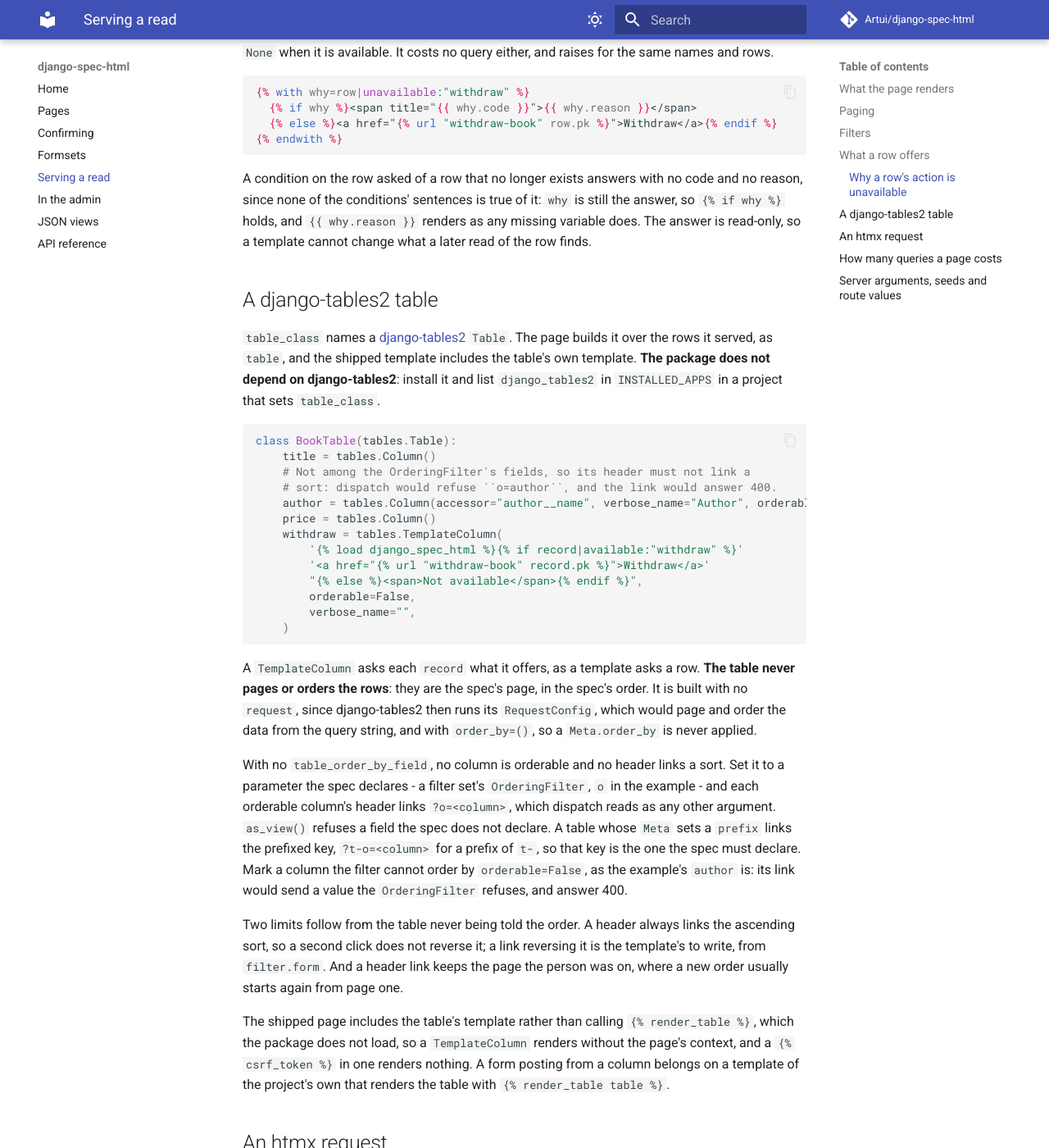
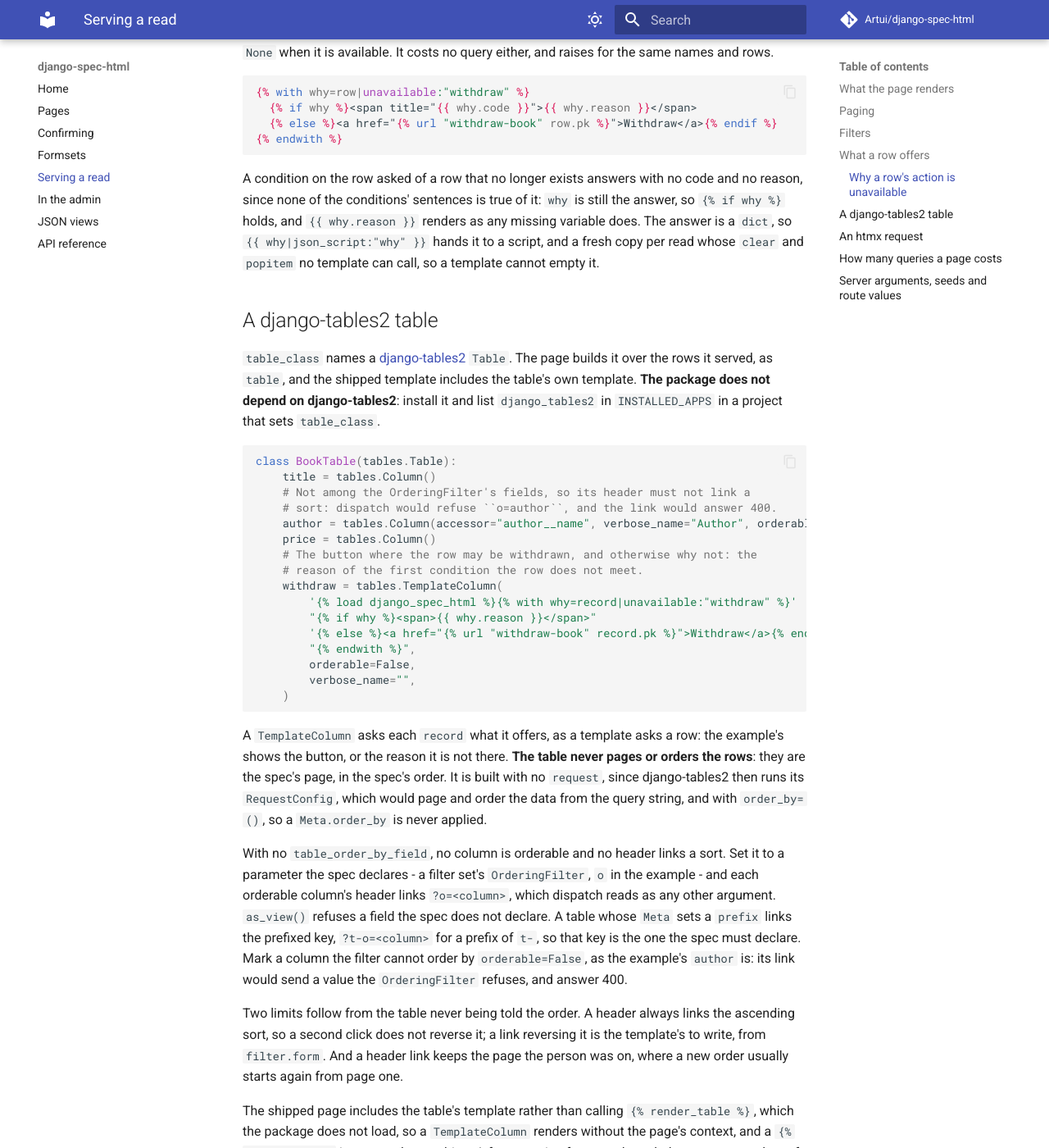
Before and after one commit to Artui/django-spec-html, an MkDocs documentation site: the page built from docs/selectors.md, in a window 1280 px wide and 1400 px high, scrolled down 5755 px. Shown: the whole window at 82% size. Built offline with MkDocs 1.6.1 and Material for MkDocs 9.7.7, drawn with Linux system fonts in a browser that asks for light colours; comment, search, counter and statistics services are not loaded.

Commit message:
Return the unavailable answer as a dict a template cannot empty
A read-only view made `json_script` and `json.dumps` raise on the answer,
so `unavailable` now returns a fresh copy as a private dict subclass whose
`clear` and `popitem` are marked `alters_data`, which Django refuses to
call from a template. A caller in Python still holds a copy of its own.

The example's table now shows the reason a row has no Withdraw button,
and its page tests assert each reason. The selector docs tests pick their
snippets by content and hold that asking costs no query once the rows are
served. The README and the docs index name both filters.

Co-Authored-By: Claude Opus 5.5 <noreply@anthropic.com>

````diff
--- a/docs/examples/spec_selector.py
+++ b/docs/examples/spec_selector.py
@@ -133,10 +133,13 @@ class BookTable(tables.Table):
     # sort: dispatch would refuse ``o=author``, and the link would answer 400.
     author = tables.Column(accessor="author__name", verbose_name="Author", orderable=False)
     price = tables.Column()
+    # The button where the row may be withdrawn, and otherwise why not: the
+    # reason of the first condition the row does not meet.
     withdraw = tables.TemplateColumn(
-        '{% load django_spec_html %}{% if record|available:"withdraw" %}'
-        '<a href="{% url "withdraw-book" record.pk %}">Withdraw</a>'
-        "{% else %}<span>Not available</span>{% endif %}",
+        '{% load django_spec_html %}{% with why=record|unavailable:"withdraw" %}'
+        "{% if why %}<span>{{ why.reason }}</span>"
+        '{% else %}<a href="{% url "withdraw-book" record.pk %}">Withdraw</a>{% endif %}'
+        "{% endwith %}",
         orderable=False,
         verbose_name="",
     )
--- a/docs/selectors.md
+++ b/docs/selectors.md
@@ -165,8 +165,10 @@ It costs no query either, and raises for the same names and rows.
 A condition on the row asked of a row that no longer exists answers with no
 code and no reason, since none of the conditions' sentences is true of it:
 `why` is still the answer, so `{% if why %}` holds, and `{{ why.reason }}`
-renders as any missing variable does. The answer is read-only, so a template
-cannot change what a later read of the row finds.
+renders as any missing variable does. The answer is a `dict`, so
+`{{ why|json_script:"why" }}` hands it to a script, and a fresh copy per read
+whose `clear` and `popitem` no template can call, so a template cannot empty
+it.
 
 ## A django-tables2 table
 
@@ -183,7 +185,7 @@ docs/examples/spec_selector.py:table
 ```
 
 A `TemplateColumn` asks each `record` what it offers, as a template asks a
-row. **The table never pages or orders the rows**: they are the spec's page,
+row: the example's shows the button, or the reason it is not there. **The table never pages or orders the rows**: they are the spec's page,
 in the spec's order. It is built with no `request`, since django-tables2 then
 runs its `RequestConfig`, which would page and order the data from the query
 string, and with `order_by=()`, so a `Meta.order_by` is never applied.
````
Also changed, not shown: CHANGELOG.md (+3 -2 lines), README.md (+2 -2 lines), docs/index.md (+2 -1 lines), 3 other files.
